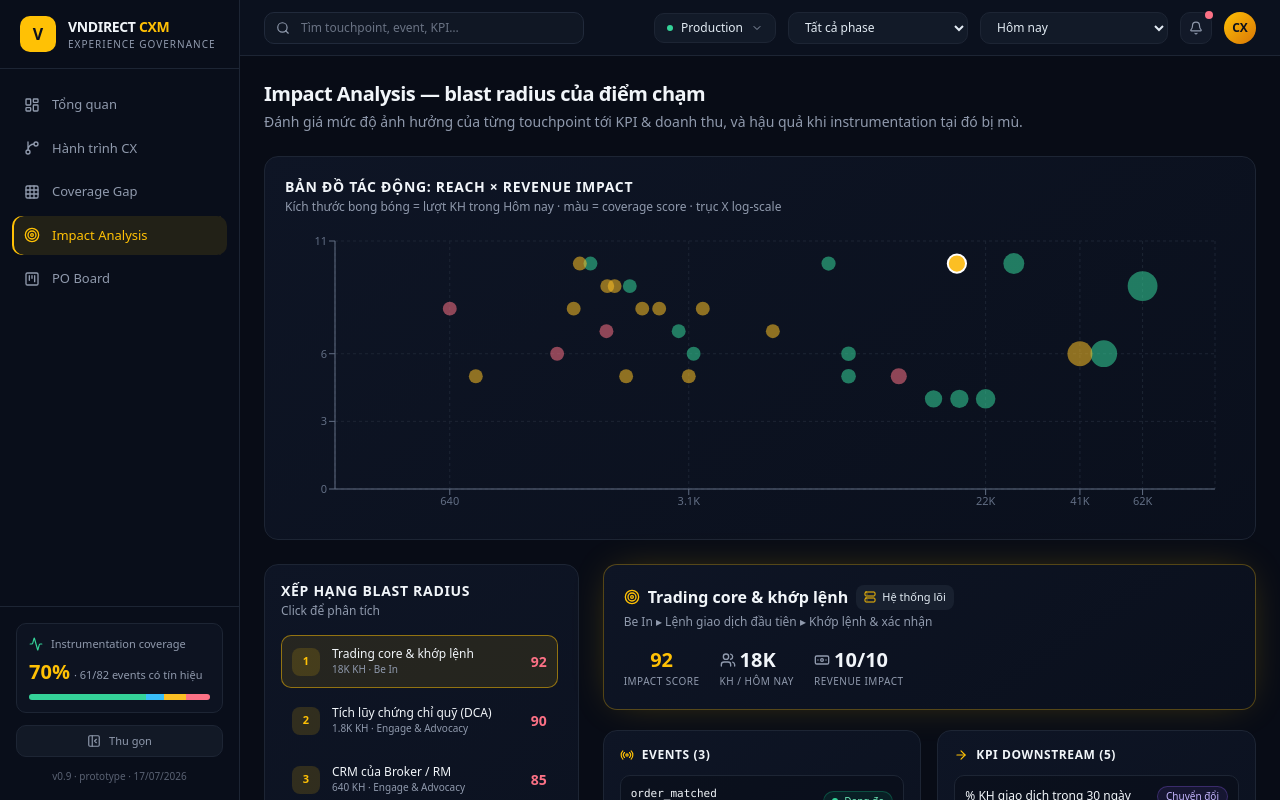
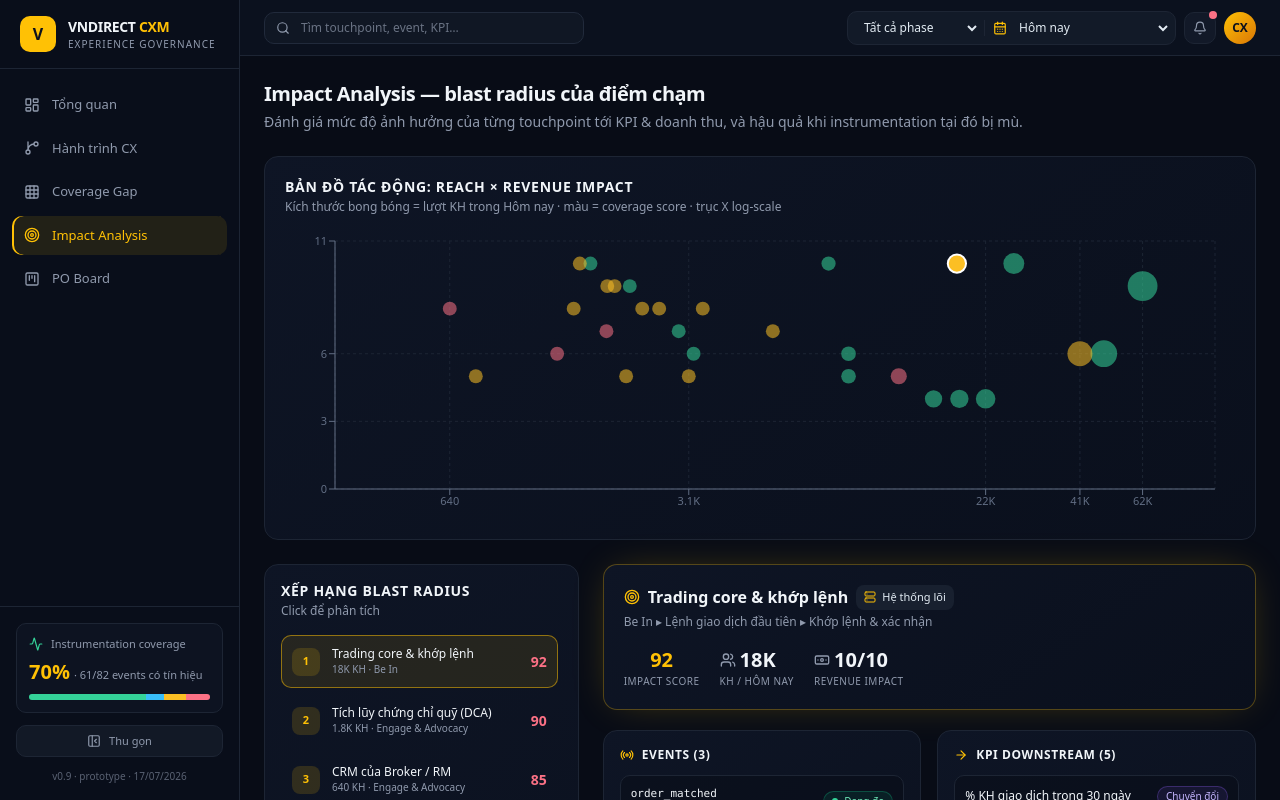
Before and after one commit to lector2002/vndirect-cxm-prototype, a React (Vite) app in the folder app/: page /#/impact in a window 1280 px wide. Built offline with nearby package versions, Linux system fonts and the light colour scheme.

Commit message:
Clarify time frame selector

```diff
--- a/app/src/components/AppShell.tsx
+++ b/app/src/components/AppShell.tsx
@@ -12,6 +12,7 @@ import {
   Activity,
   PanelLeftClose,
   PanelLeftOpen,
+  CalendarDays,
 } from 'lucide-react';
 import { cn } from '@/lib/utils';
 import { totalCoverage, allEventPaths } from '@/lib/cxm-utils';
@@ -121,38 +122,42 @@ export default function AppShell({ children }: { children: ReactNode }) {
       {/* ===== Main ===== */}
       <div className="flex min-w-0 flex-1 flex-col">
         {/* Topbar */}
-        <header className="flex h-14 shrink-0 items-center gap-4 border-b border-border bg-[hsl(222,46%,8%)] px-6">
-          <div className="relative w-80">
+        <header className="flex h-14 shrink-0 items-center gap-3 border-b border-border bg-[hsl(222,46%,8%)] px-4 lg:px-6">
+          <div className="relative hidden w-80 xl:block">
             <Search className="absolute left-3 top-1/2 h-3.5 w-3.5 -translate-y-1/2 text-muted-foreground" />
             <input
               placeholder="Tìm touchpoint, event, KPI…"
               className="h-8 w-full rounded-lg border border-input bg-muted/50 pl-9 pr-3 text-xs text-foreground placeholder:text-muted-foreground/70 focus:outline-none focus:ring-1 focus:ring-ring"
             />
           </div>
-          <div className="ml-auto flex items-center gap-3">
-            <button className="flex items-center gap-2 rounded-lg border border-border bg-secondary/60 px-3 py-1.5 text-xs text-secondary-foreground hover:bg-secondary">
+          <div className="ml-auto flex min-w-0 items-center gap-2">
+            <button className="hidden items-center gap-2 rounded-lg border border-border bg-secondary/60 px-3 py-1.5 text-xs text-secondary-foreground hover:bg-secondary 2xl:flex">
               <span className="h-1.5 w-1.5 rounded-full bg-emerald-400" />
               Production
               <ChevronDown className="h-3 w-3 text-muted-foreground" />
             </button>
+            <div className="flex items-center gap-1 rounded-lg border border-border bg-secondary/60 p-1">
               <select
                 value={selectedCustomerPhaseId}
                 onChange={(event) => setSelectedCustomerPhaseId(event.target.value as typeof selectedCustomerPhaseId)}
-              className="h-8 rounded-lg border border-border bg-secondary/60 px-3 text-xs text-secondary-foreground outline-none hover:bg-secondary"
+                className="h-6 max-w-32 bg-transparent px-2 text-xs text-secondary-foreground outline-none"
                 title="Lọc dữ liệu theo phase CX"
               >
                 <option value="all">Tất cả phase</option>
                 {CUSTOMER_PHASES.map((phase) => <option key={phase.id} value={phase.id}>{phase.code} · {phase.name}</option>)}
               </select>
+              <div className="h-4 w-px bg-border" />
+              <CalendarDays className="ml-1 h-3.5 w-3.5 shrink-0 text-primary" />
               <select
                 value={selectedTimeFrameId}
                 onChange={(event) => setSelectedTimeFrameId(event.target.value as typeof selectedTimeFrameId)}
-              className="h-8 rounded-lg border border-border bg-secondary/60 px-3 text-xs text-secondary-foreground outline-none hover:bg-secondary"
+                className="h-6 max-w-40 bg-transparent px-1 text-xs font-medium text-secondary-foreground outline-none"
                 title="Khoảng thời gian dữ liệu"
               >
                 {TIME_FRAMES.map((frame) => <option key={frame.id} value={frame.id}>{frame.label}{frame.snapshot ? ' · Demo' : ''}</option>)}
               </select>
-            {timeFrame.snapshot && <span className="hidden text-[10px] text-amber-300 xl:block">Demo snapshot</span>}
+            </div>
+            {timeFrame.snapshot && <span className="hidden text-[10px] text-amber-300 2xl:block">Demo snapshot</span>}
             <button className="relative rounded-lg border border-border bg-secondary/60 p-2 text-muted-foreground hover:text-foreground">
               <Bell className="h-3.5 w-3.5" />
               <span className="absolute -right-0.5 -top-0.5 h-2 w-2 rounded-full bg-rose-400" />
```
Also changed, not shown: 1 other file (tests, documents, lock files or other folders). Lines whose indentation alone changed are shown as unchanged.
